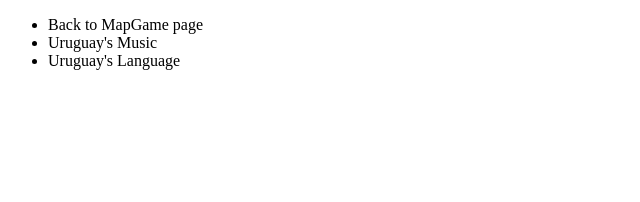
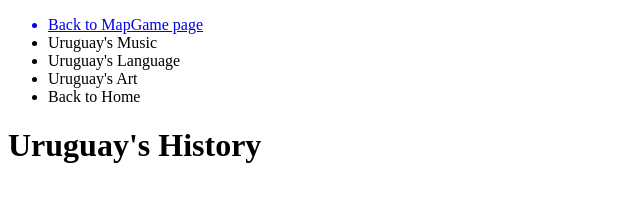
Before and after one commit to nicibob7/lotsOfLocations, a website: page frontend/history/history.html in a window 1280 px wide. Shown: the whole page, without its empty margins (0-640 px from the left). Drawn offline with Linux system fonts and the light colour scheme.

Commit message:
made edit to history file

```diff
--- a/frontend/history/history.html
+++ b/frontend/history/history.html
@@ -6,12 +6,19 @@
     <title>LOL - Uruguay's History </title>
 </head>
 <body>
+    <header></header>
     <nav>
         <ul>
-            <li>Back to MapGame page</li>
+           <a href="/frontend/"> <li>Back to MapGame page</li></a>
             <li>Uruguay's Music</li>
             <li>Uruguay's Language</li>
+            <li>Uruguay's Art</li>
+            <li>Back to Home</li>
         </ul>
     </nav>
+    <h1>
+        Uruguay's History
+    </h1>
+
 </body>
 </html>
```
